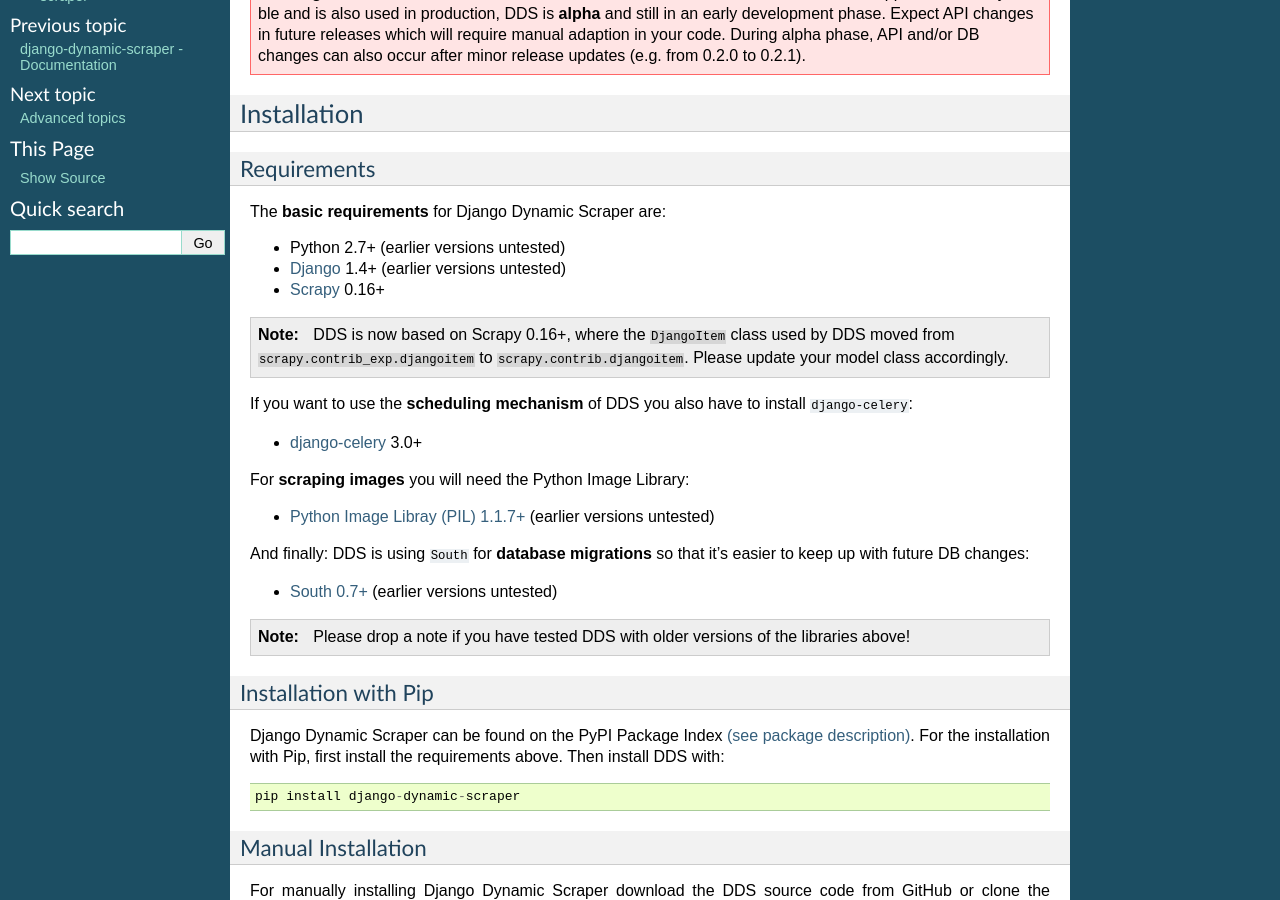
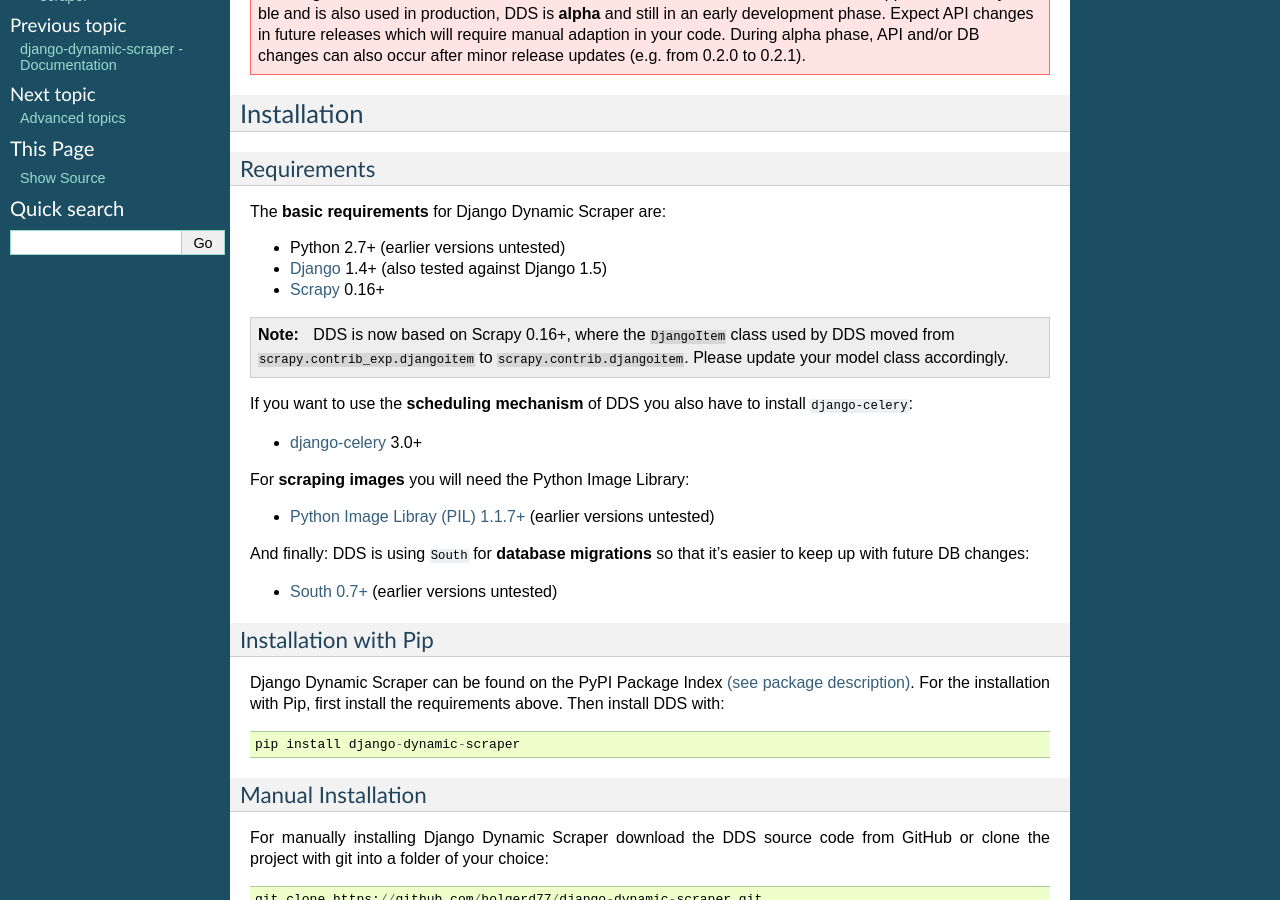
Before and after one commit to xmas7/django-dynamic-scraper, a Sphinx documentation site: the page built from docs/getting_started.rst, in a window 1280 px wide and 900 px high, scrolled down 630 px. Built offline with Sphinx 7.4.7, drawn with Linux system fonts in a browser that asks for light colours.

Commit message:
Added note about Django 1.5 compatibility in docs installation section

```diff
--- a/docs/getting_started.rst
+++ b/docs/getting_started.rst
@@ -49,7 +49,7 @@
 The **basic requirements** for Django Dynamic Scraper are:
 
 * Python 2.7+ (earlier versions untested)
-* `Django <https://www.djangoproject.com/>`_ 1.4+ (earlier versions untested)
+* `Django <https://www.djangoproject.com/>`_ 1.4+ (also tested against Django 1.5)
 * Scrapy_ 0.16+
 
 .. note::
@@ -69,9 +69,6 @@
 future DB changes:
 
 * `South 0.7+ <http://south.aeracode.org/>`_ (earlier versions untested)
-
-.. note::
-   Please drop a note if you have tested DDS with older versions of the libraries above!
 
 Installation with Pip
 ---------------------
```
